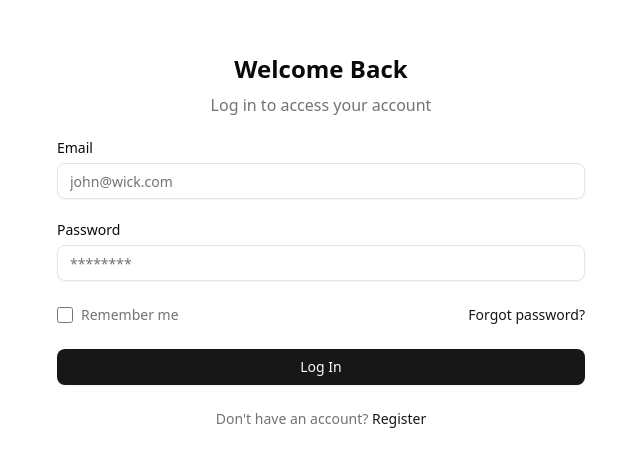
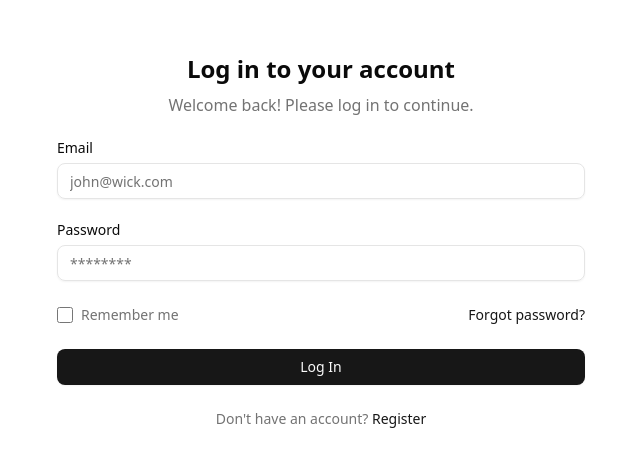
Before and after one commit to markmuthii/KramAcademy, a Next.js app in the folder client/: page /auth/login in a window 1280 px wide. Shown: the part 159-626 px from the top of the page, without its empty margins (319-959 px from the left). Built offline with nearby package versions, Linux system fonts and the light colour scheme; no server answers.

Commit message:
Auth form wrapper

```diff
--- /dev/null
+++ b/client/src/components/auth/auth-form-wrapper.tsx
@@ -0,0 +1,61 @@
+import Link from "next/link";
+import { PropsWithChildren } from "react";
+
+// Configures the layout of the authentication form, including the title, description, and link to the login page.
+const forms = {
+  login: {
+    title: "Log in to your account",
+    description: "Welcome back! Please log in to continue.",
+    "footer-text": "Don't have an account?",
+    "footer-link": "/auth/register",
+    "footer-link-text": "Register",
+  },
+  register: {
+    title: "Create Your account",
+    description: "Join our community and start your journey!",
+    "footer-text": "Already have an account?",
+    "footer-link": "/auth/login",
+    "footer-link-text": "Log in",
+  },
+  "forgot-password": {
+    title: "Forgot Password",
+    description: "Reset your password and regain access to your account.",
+    "footer-text": "Remembered your password?",
+    "footer-link": "/auth/login",
+    "footer-link-text": "Log in",
+  },
+  "reset-password": {
+    title: "Reset Password",
+    description: "Set a new password for your account.",
+    "footer-text": "Remembered your password?",
+    "footer-link": "/auth/login",
+    "footer-link-text": "Log in",
+  },
+};
+
+interface AuthFormWrapperProps {
+  form: keyof typeof forms;
+  children: React.ReactNode;
+}
+
+const AuthFormWrapper = ({ form, children }: AuthFormWrapperProps) => {
+  return (
+    <div className="container mx-auto max-w-xl p-6">
+      <div className="text-center mb-6">
+        <h1 className="text-2xl font-bold mb-2">{forms[form].title}</h1>
+        <p className="text-muted-foreground">{forms[form].description}</p>
+      </div>
+      {children}
+      <div className="text-center mt-6">
+        <p className="text-sm text-muted-foreground">
+          {forms[form]["footer-text"]}{" "}
+          <Link href={forms[form]["footer-link"]} className="text-primary">
+            {forms[form]["footer-link-text"]}
+          </Link>
+        </p>
+      </div>
+    </div>
+  );
+};
+
+export { AuthFormWrapper };
--- a/client/src/components/auth/forgot-password-form.tsx
+++ b/client/src/components/auth/forgot-password-form.tsx
@@ -3,7 +3,6 @@
 import { startTransition, useActionState, useEffect } from "react";
 import { zodResolver } from "@hookform/resolvers/zod";
 import { useForm } from "react-hook-form";
-import Link from "next/link";
 
 import { forgotPasswordSchema } from "@/schemas/forms";
 import {
@@ -20,6 +19,7 @@ import { ForgotPasswordFormData } from "@/types";
 import { forgotPassword } from "@/services/auth";
 import { toast } from "sonner";
 import { redirect } from "next/navigation";
+import { AuthFormWrapper } from "@/components/auth/auth-form-wrapper";
 
 const ForgotPasswordForm = () => {
   const [state, forgotPasswordAction, pending] = useActionState(
@@ -54,14 +54,7 @@ const ForgotPasswordForm = () => {
   }, [state]);
 
   return (
-    <div className="container max-w-xl mx-auto p-6">
-      <div className="text-center mb-6">
-        <h1 className="text-2xl font-bold mb-2">Forgot Your Password?</h1>
-        <p className="text-muted-foreground">
-          No worries! Just enter your email address below.
-        </p>
-      </div>
-
+    <AuthFormWrapper form="forgot-password">
       <Form {...form}>
         <form onSubmit={form.handleSubmit(onSubmit)} className="space-y-6">
           <FormField
@@ -83,16 +76,7 @@ const ForgotPasswordForm = () => {
           </Button>
         </form>
       </Form>
-
-      <div className="text-center mt-6">
-        <p className="text-sm text-muted-foreground">
-          Remembered your password?{" "}
-          <Link href="/auth/login" className="text-primary">
-            Log in
-          </Link>
-        </p>
-      </div>
-    </div>
+    </AuthFormWrapper>
   );
 };
 
--- a/client/src/components/auth/login-form.tsx
+++ b/client/src/components/auth/login-form.tsx
@@ -21,6 +21,7 @@ import { LoginFormData, User } from "@/types";
 import { startTransition, useActionState, useEffect } from "react";
 import { login } from "@/services/auth";
 import { useAuth } from "@/store/auth";
+import { AuthFormWrapper } from "@/components/auth/auth-form-wrapper";
 
 const LoginForm = () => {
   const [state, loginAction, pending] = useActionState(login, null);
@@ -62,12 +63,7 @@ const LoginForm = () => {
   }, []);
 
   return (
-    <div className="container mx-auto max-w-xl p-6">
-      <div className="text-center mb-6">
-        <h1 className="text-2xl font-bold mb-2">Welcome Back</h1>
-        <p className="text-muted-foreground">Log in to access your account</p>
-      </div>
-
+    <AuthFormWrapper form="login">
       <Form {...form}>
         <form onSubmit={form.handleSubmit(onSubmit)} className="space-y-6">
           <FormField
@@ -123,16 +119,7 @@ const LoginForm = () => {
           </Button>
         </form>
       </Form>
-
-      <div className="text-center mt-6">
-        <p className="text-sm text-muted-foreground">
-          Don't have an account?{" "}
-          <Link href="/auth/register" className="text-primary">
-            Register
-          </Link>
-        </p>
-      </div>
-    </div>
+    </AuthFormWrapper>
   );
 };
 
--- a/client/src/components/auth/register-form.tsx
+++ b/client/src/components/auth/register-form.tsx
@@ -2,7 +2,6 @@
 
 import { useForm } from "react-hook-form";
 import { zodResolver } from "@hookform/resolvers/zod";
-import Link from "next/link";
 import { startTransition, useActionState, useEffect } from "react";
 import { redirect } from "next/navigation";
 import { toast } from "sonner";
@@ -21,6 +20,7 @@ import { RegisterFormData } from "@/types";
 import { Button } from "@/components/ui/button";
 import { register } from "@/services/auth";
 import { SameLineInputs } from "@/components/ui/dual-input";
+import { AuthFormWrapper } from "@/components/auth/auth-form-wrapper";
 
 const RegisterForm = () => {
   const [state, registerAction, pending] = useActionState(register, null);
@@ -58,14 +58,7 @@ const RegisterForm = () => {
   }, [state]);
 
   return (
-    <div className="container mx-auto max-w-xl p-6">
-      <div className="text-center mb-6">
-        <h1 className="text-2xl font-bold mb-2">Create Your Account</h1>
-        <p className="text-muted-foreground">
-          Join our community and start your journey!
-        </p>
-      </div>
-
+    <AuthFormWrapper form="register">
       <Form {...form}>
         <form onSubmit={form.handleSubmit(onSubmit)} className="space-y-6">
           <SameLineInputs>
@@ -175,16 +168,7 @@ const RegisterForm = () => {
           </Button>
         </form>
       </Form>
-
-      <div className="text-center mt-6">
-        <p className="text-sm text-muted-foreground">
-          Already have an account?{" "}
-          <Link href="/auth/login" className="text-primary">
-            Log in
-          </Link>
-        </p>
-      </div>
-    </div>
+    </AuthFormWrapper>
   );
 };
 
```
